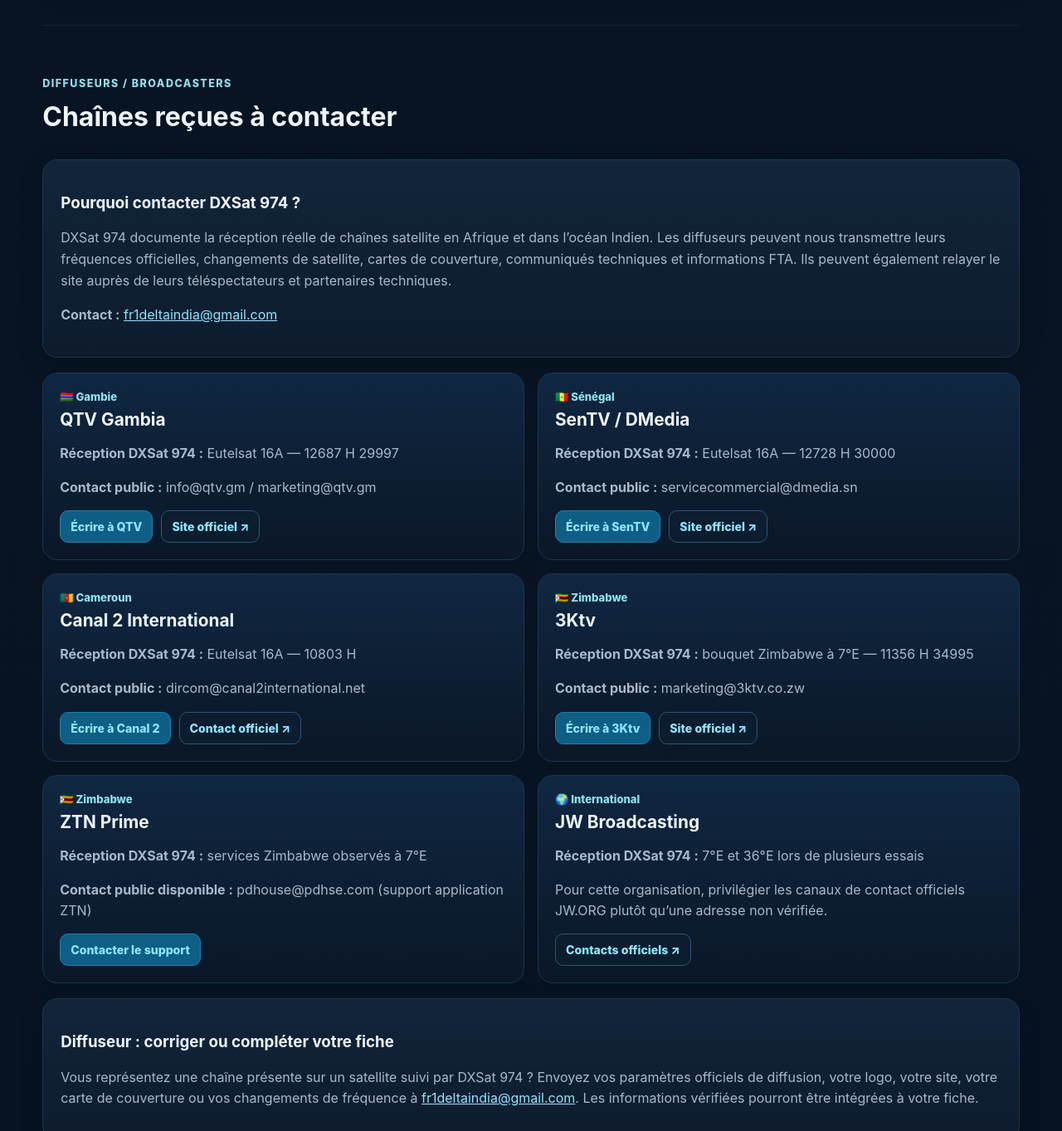
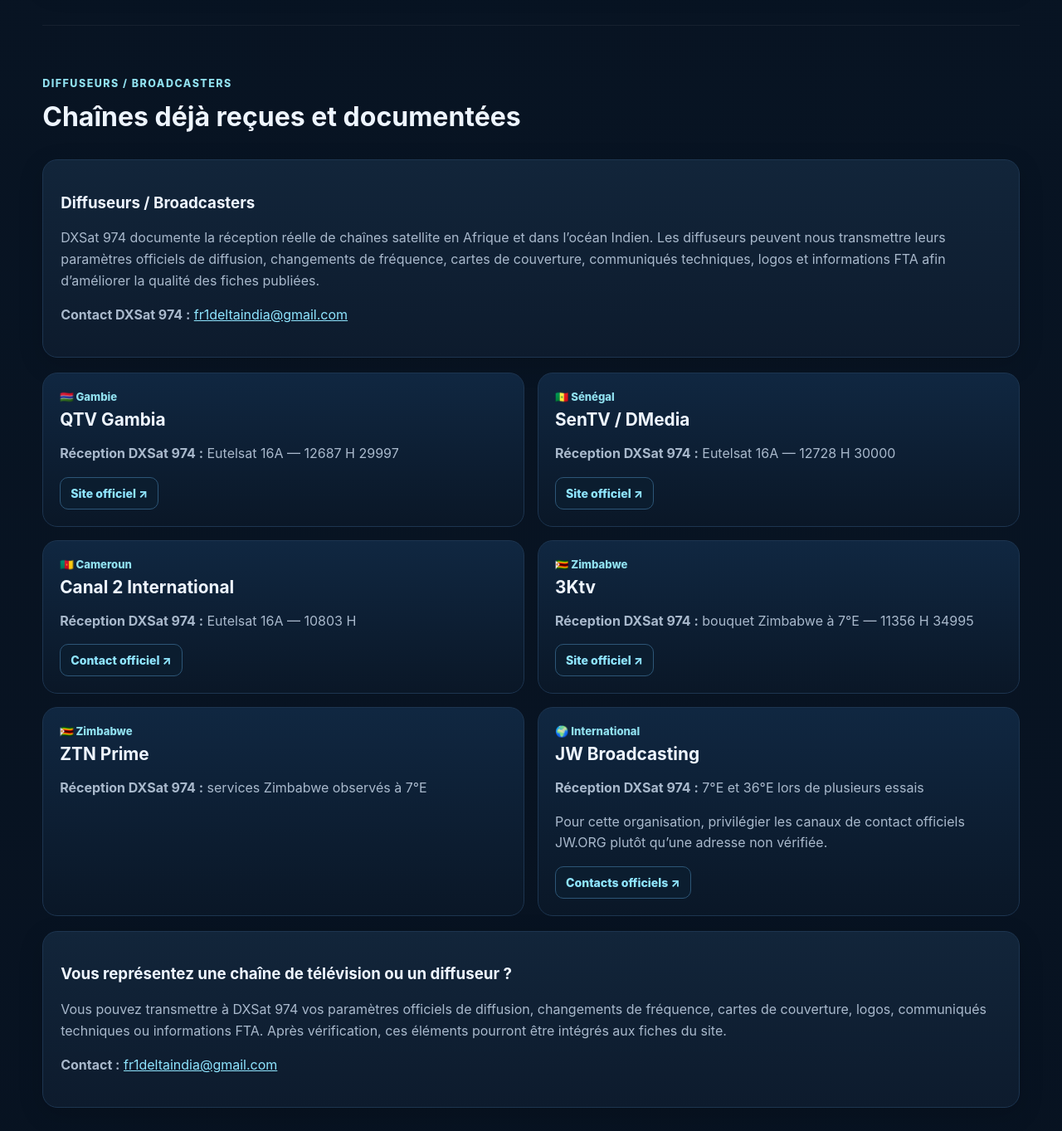
Before and after one commit to fr1deltaindia/DXSat974, a plain HTML site: page index.html in a window 1280 px wide. Shown: the part 9760-11123 px from the top of the page at 83% size. Drawn offline with Linux system fonts and the light colour scheme.

Commit message:
Add files via upload

```diff
--- a/index.html
+++ b/index.html
@@ -381,30 +381,26 @@
   <div class="section-head">
     <div>
       <p class="eyebrow">Diffuseurs / Broadcasters</p>
-      <h2>Chaînes reçues à contacter</h2>
+      <h2>Chaînes déjà reçues et documentées</h2>
     </div>
   </div>
 
   <div class="broadcaster-intro card">
-    <h3>Pourquoi contacter DXSat 974 ?</h3>
+    <h3>Diffuseurs / Broadcasters</h3>
     <p>
       DXSat 974 documente la réception réelle de chaînes satellite en Afrique et dans l’océan Indien.
-      Les diffuseurs peuvent nous transmettre leurs fréquences officielles, changements de satellite,
-      cartes de couverture, communiqués techniques et informations FTA. Ils peuvent également relayer
-      le site auprès de leurs téléspectateurs et partenaires techniques.
+      Les diffuseurs peuvent nous transmettre leurs paramètres officiels de diffusion, changements de fréquence,
+      cartes de couverture, communiqués techniques, logos et informations FTA afin d’améliorer la qualité des fiches publiées.
     </p>
-    <p><strong>Contact :</strong> <a href="mailto:fr1deltaindia@gmail.com">fr1deltaindia@gmail.com</a></p>
+    <p><strong>Contact DXSat 974 :</strong> <a href="mailto:fr1deltaindia@gmail.com">fr1deltaindia@gmail.com</a></p>
   </div>
-
-  <div class="broadcaster-grid">
+<div class="broadcaster-grid">
 
     <article class="broadcaster-card">
       <div class="broadcaster-country">🇬🇲 Gambie</div>
       <h3>QTV Gambia</h3>
       <p><strong>Réception DXSat 974 :</strong> Eutelsat 16A — 12687 H 29997</p>
-      <p><strong>Contact public :</strong> info@qtv.gm / marketing@qtv.gm</p>
       <div class="gear-actions">
-        <a class="btn primary" href="mailto:info@qtv.gm?subject=DXSat%20974%20-%20Satellite%20reception%20report%20and%20promotion" rel="noopener">Écrire à QTV</a>
         <a class="btn" href="https://www.qtv.gm/" target="_blank" rel="noopener">Site officiel ↗</a>
       </div>
     </article>
@@ -413,9 +409,7 @@
       <div class="broadcaster-country">🇸🇳 Sénégal</div>
       <h3>SenTV / DMedia</h3>
       <p><strong>Réception DXSat 974 :</strong> Eutelsat 16A — 12728 H 30000</p>
-      <p><strong>Contact public :</strong> servicecommercial@dmedia.sn</p>
       <div class="gear-actions">
-        <a class="btn primary" href="mailto:servicecommercial@dmedia.sn?subject=DXSat%20974%20-%20Rapport%20de%20reception%20satellite" rel="noopener">Écrire à SenTV</a>
         <a class="btn" href="https://sentv.sn/" target="_blank" rel="noopener">Site officiel ↗</a>
       </div>
     </article>
@@ -424,9 +418,7 @@
       <div class="broadcaster-country">🇨🇲 Cameroun</div>
       <h3>Canal 2 International</h3>
       <p><strong>Réception DXSat 974 :</strong> Eutelsat 16A — 10803 H</p>
-      <p><strong>Contact public :</strong> dircom@canal2international.net</p>
       <div class="gear-actions">
-        <a class="btn primary" href="mailto:dircom@canal2international.net?subject=DXSat%20974%20-%20Rapport%20de%20reception%20satellite" rel="noopener">Écrire à Canal 2</a>
         <a class="btn" href="https://www.canal2international.net/contact" target="_blank" rel="noopener">Contact officiel ↗</a>
       </div>
     </article>
@@ -435,9 +427,7 @@
       <div class="broadcaster-country">🇿🇼 Zimbabwe</div>
       <h3>3Ktv</h3>
       <p><strong>Réception DXSat 974 :</strong> bouquet Zimbabwe à 7°E — 11356 H 34995</p>
-      <p><strong>Contact public :</strong> marketing@3ktv.co.zw</p>
       <div class="gear-actions">
-        <a class="btn primary" href="mailto:marketing@3ktv.co.zw?subject=DXSat%20974%20-%20Satellite%20reception%20report" rel="noopener">Écrire à 3Ktv</a>
         <a class="btn" href="https://3ktv.co.zw/" target="_blank" rel="noopener">Site officiel ↗</a>
       </div>
     </article>
@@ -446,10 +436,8 @@
       <div class="broadcaster-country">🇿🇼 Zimbabwe</div>
       <h3>ZTN Prime</h3>
       <p><strong>Réception DXSat 974 :</strong> services Zimbabwe observés à 7°E</p>
-      <p><strong>Contact public disponible :</strong> pdhouse@pdhse.com (support application ZTN)</p>
       <div class="gear-actions">
-        <a class="btn primary" href="mailto:pdhouse@pdhse.com?subject=DXSat%20974%20-%20Satellite%20reception%20report" rel="noopener">Contacter le support</a>
-      </div>
+        </div>
     </article>
 
     <article class="broadcaster-card">
@@ -465,13 +453,13 @@
   </div>
 
   <div class="card broadcaster-note">
-    <h3>Diffuseur : corriger ou compléter votre fiche</h3>
+    <h3>Vous représentez une chaîne de télévision ou un diffuseur ?</h3>
     <p>
-      Vous représentez une chaîne présente sur un satellite suivi par DXSat 974 ?
-      Envoyez vos paramètres officiels de diffusion, votre logo, votre site, votre carte de couverture
-      ou vos changements de fréquence à <a href="mailto:fr1deltaindia@gmail.com">fr1deltaindia@gmail.com</a>.
-      Les informations vérifiées pourront être intégrées à votre fiche.
+      Vous pouvez transmettre à DXSat 974 vos paramètres officiels de diffusion, changements de fréquence,
+      cartes de couverture, logos, communiqués techniques ou informations FTA.
+      Après vérification, ces éléments pourront être intégrés aux fiches du site.
     </p>
+    <p><strong>Contact :</strong> <a href="mailto:fr1deltaindia@gmail.com">fr1deltaindia@gmail.com</a></p>
   </div>
 </section>
 
```
Also changed, not shown: README.txt.
